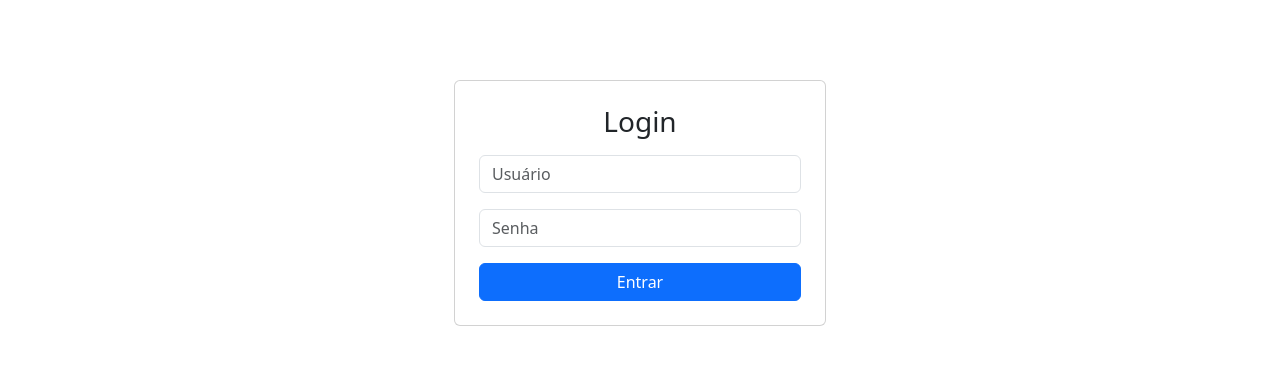
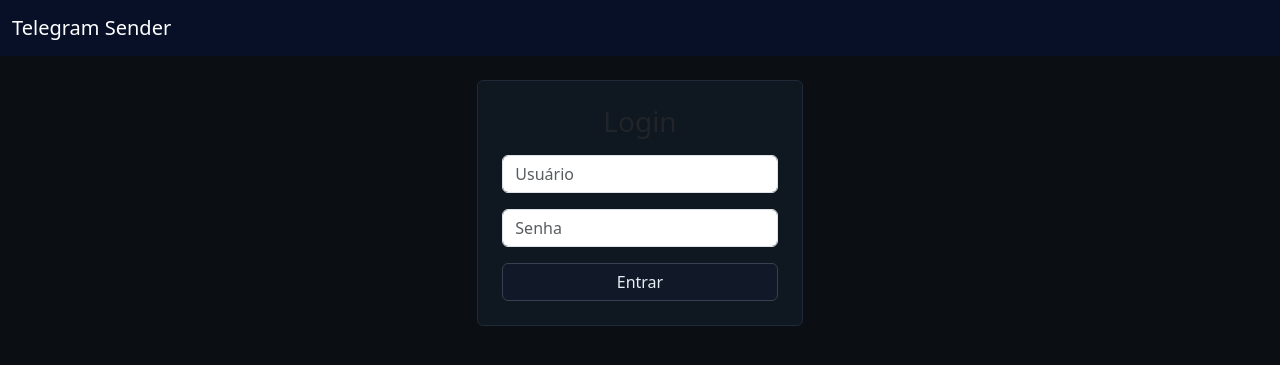
Before and after one commit to telegramsenderscript-lgtm/telegra--sender, a Flask app: page /login in a window 1280 px wide. Shown: the top 365 px of the page. Run offline with Flask 3, Linux system fonts and the light colour scheme.

Commit message:
Update base.html

```diff
--- a/templates/base.html
+++ b/templates/base.html
@@ -5,25 +5,33 @@
 <meta name="viewport" content="width=device-width,initial-scale=1">
 <title>{{ title or "Painel" }}</title>
 <link href="https://cdn.jsdelivr.net/npm/bootstrap@5.3.2/dist/css/bootstrap.min.css" rel="stylesheet">
-<link href="/style.css" rel="stylesheet">
+<style>
+body { background:#0b0f14; color:#e6eef6; }
+.card { background:#0f1720; border:1px solid #1f2937; }
+.btn-primary { background:#111827; border-color:#374151; color:#e6eef6; }
+input, select, textarea { background:#0b1220; color:#e6eef6; border:1px solid #24303b; }
+.navbar { background:#071027; }
+.small-muted { color:#94a3b8; }
+.container { max-width: 1000px; }
+.table td, .table th { vertical-align: middle; }
+</style>
 </head>
-
 <body>
 <nav class="navbar navbar-dark">
   <div class="container-fluid">
     <a class="navbar-brand text-white" href="/dashboard">Telegram Sender</a>
-
-    {% if session.user %}
     <div>
-      <span class="small-muted me-3">Logado como {{ session.user }}</span>
-      <a class="btn btn-sm btn-outline-light" href="/logout">Sair</a>
+      {% if session.get('user') %}
+        <span class="small-muted me-3">Logado como <b>{{ session.get('user') }}</b></span>
+        <a class="btn btn-sm btn-outline-light" href="/logout">Sair</a>
+      {% endif %}
     </div>
-    {% endif %}
   </div>
 </nav>
 
 <div class="container py-4">
   {% block content %}{% endblock %}
 </div>
+
 </body>
 </html>
```
